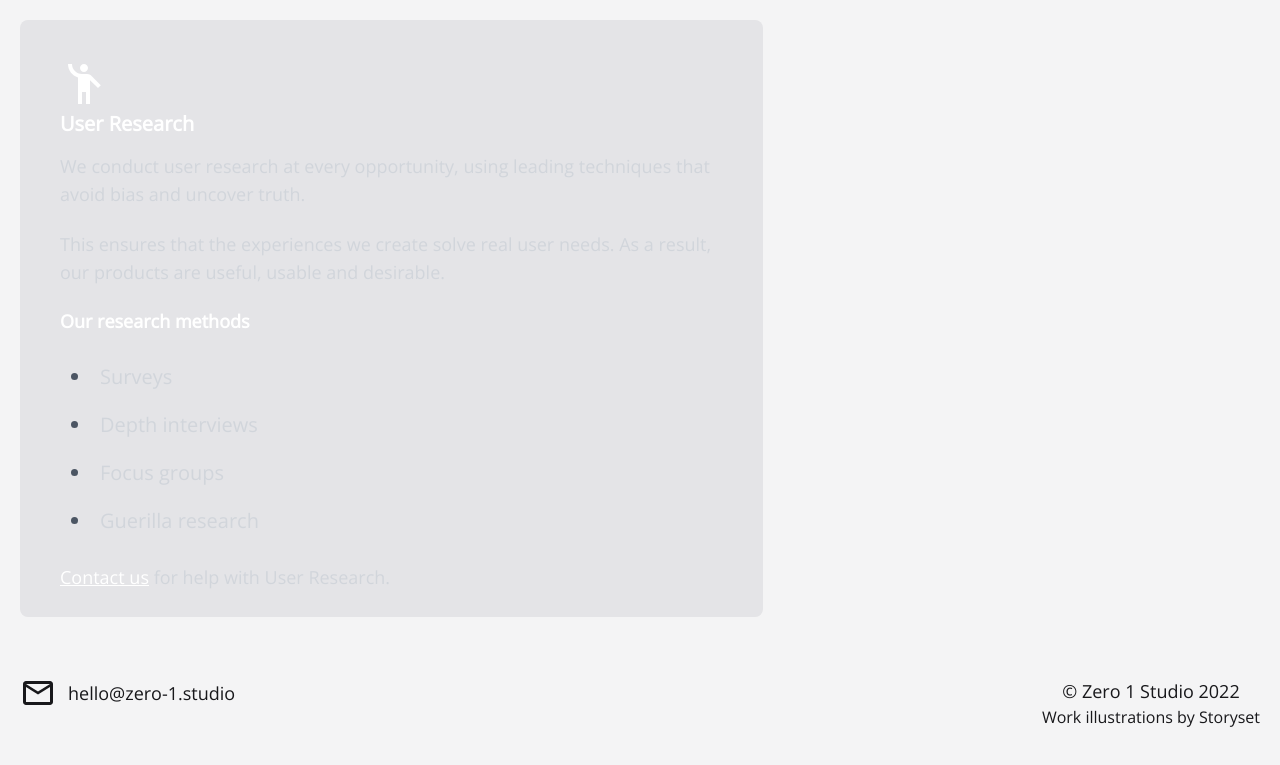
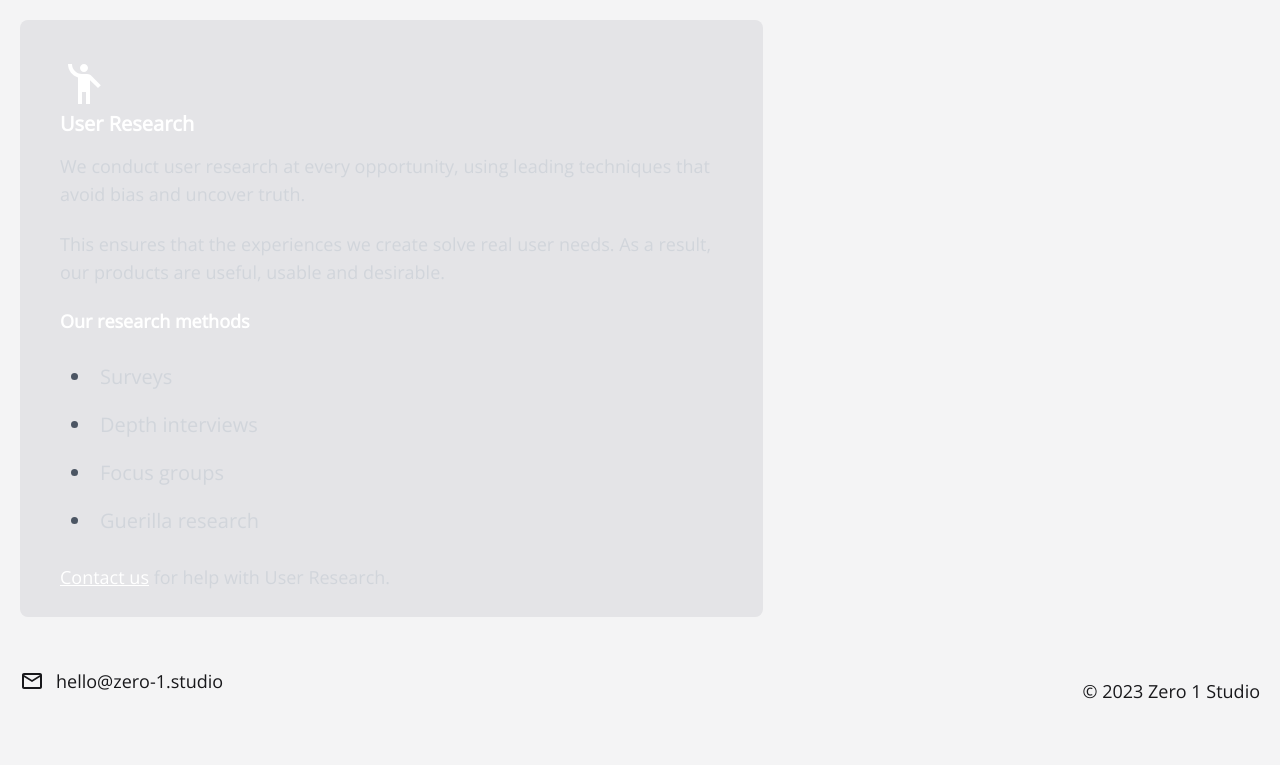
Before and after one commit to samjmerrick/zero-1, a Next.js app: page /services/ux-design in a window 1280 px wide. Shown: the part 1979-2744 px from the top of the page. Built offline with nearby package versions, Linux system fonts and the light colour scheme; what tw-elements would draw is missing.

Commit message:
Automated year copyright

```diff
--- a/components/Footer.tsx
+++ b/components/Footer.tsx
@@ -1,22 +1,28 @@
 import Icon from "@mdi/react";
 import { mdiEmailOutline } from "@mdi/js";
 import Container from "./Container";
+import { useEffect } from "react";
 
 function Footer() {
+  useEffect(() => {
+    document.getElementById("year").innerHTML = new Date()
+      .getFullYear()
+      .toString();
+  });
+
   return (
     <footer className="py-10">
       <Container>
         <div className="flex flex-col items-center justify-between space-y-5 text-center md:flex-row">
           <p className="flex flex-row items-center space-x-3">
-            <Icon path={mdiEmailOutline} size={1.5} className="text-zinc-900" />
+            <Icon path={mdiEmailOutline} size={1} className="text-zinc-900" />
 
             <a href="mailto:hello@zero-1.studio">hello@zero-1.studio</a>
           </p>
           <div>
-            <p>© Zero 1 Studio 2022</p>
-            <a href="https://storyset.com/work">
-              Work illustrations by Storyset
-            </a>
+            <p>
+              © <span id="year"></span> Zero 1 Studio{" "}
+            </p>
           </div>
         </div>
       </Container>
```
